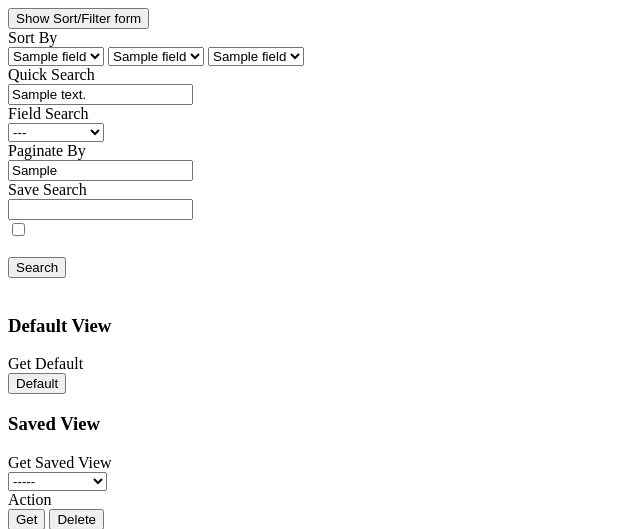
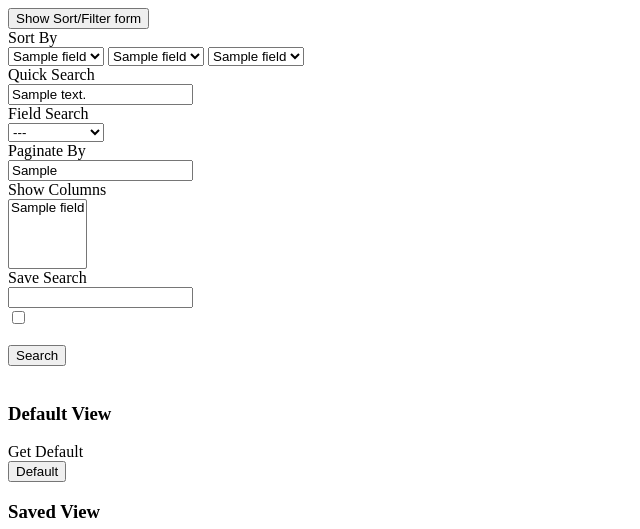
Before and after one commit to tougshire/tougshire_vistas, a Django app: template templates/tougshire_vistas/filter.html in a window 1280 px wide. Shown: the top 529 px of the page, without its empty margins (0-640 px from the left). Run offline with Django 3.2, Linux system fonts and the light colour scheme; the template is opened without the code that fills it: most values are stand-ins (such as "Sample title", 1, 10 or a date in 2020).

Commit message:
Enable show_columns

```diff
--- a/templates/tougshire_vistas/filter.html
+++ b/templates/tougshire_vistas/filter.html
@@ -102,16 +102,16 @@
         <input name="paginate_by" value="{{ paginate_by }}">
       </div>
 
-      {% comment %} <div class="rowlabel">
-        Show Fields
+      <div class="rowlabel">
+        Show Columns
       </div>
       <div class="controlset value">
-        <select multiple="multiple" name="show_columns">
+        <select id="ctl_showcolumns" multiple="multiple" name="show_columns">
           {% for field in columns_available %}
             <option value="{{ field.name }}"{% if field.name in show_columns %} selected="SELECTED" {% endif %}>{{ field.label }}</option>
           {% endfor %}
         </select>
-      </div> {% endcomment %}
+      </div>
     </div>
 
     <div class="vista">
--- a/views.py
+++ b/views.py
@@ -464,6 +464,9 @@ def vista_context_data(settings, querydict):
     if 'order_by' in querydict:
         context_data['order_by'] = querydict.getlist('order_by')
 
+    if 'show_columns' in querydict:
+        context_data['show_columns'] = querydict.getlist('show_columns')
+
     if not 'order_by' in context_data:
         context_data['order_by'] = []
 
```
